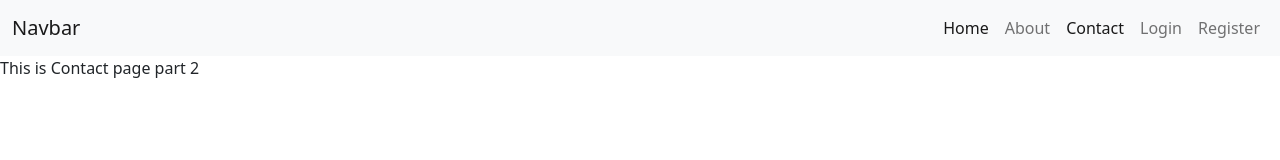
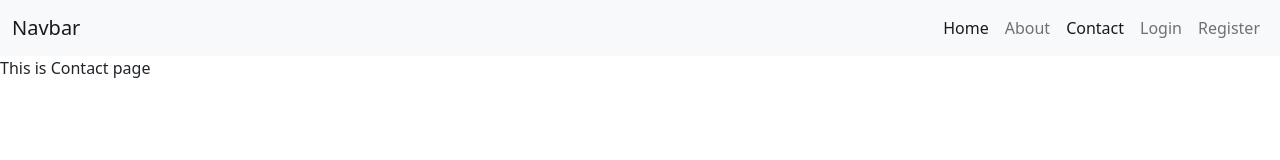
Before and after one commit to Aftab69/landscasm, a React (Create React App) app in the folder client/: page /contact in a window 1280 px wide. Shown: the top 160 px of the page. Built offline with nearby package versions, Linux system fonts and the light colour scheme.

Commit message:
Revert "part2"
This reverts commit 6e97d63d3baee3fd799ad755b99e5cc53f0ab23c.

```diff
--- a/client/src/components/Contact.js
+++ b/client/src/components/Contact.js
@@ -3,7 +3,7 @@ import React from 'react'
 const Contact = () => {
     return (
         <div>
-            <p>This is Contact page part 2</p>
+            <p>This is Contact page</p>
         </div>
     )
 }
```
